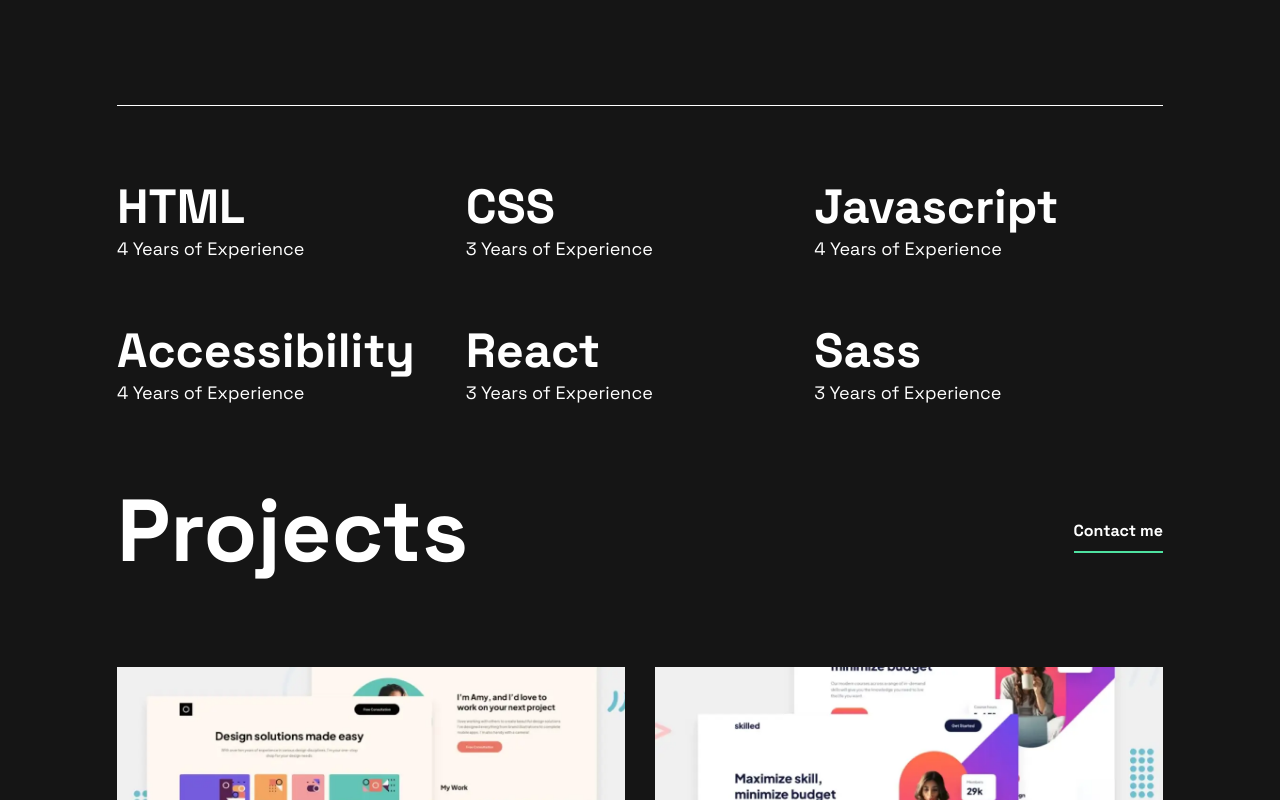
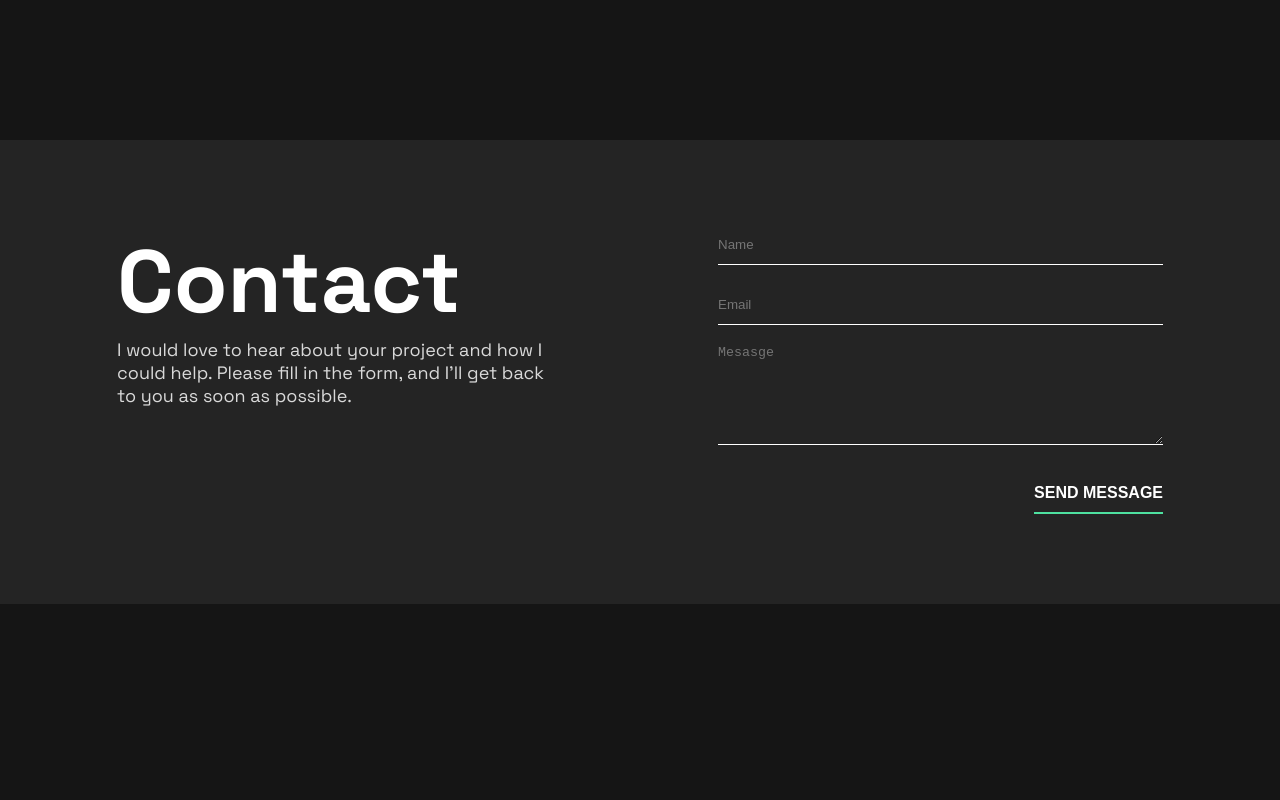
Before and after one commit to shane-brendon/porfolio-nextjs, a Next.js app: page / in a window 1280 px wide. Shown: the top 800 px of the page. Built offline with nearby package versions, Linux system fonts and the light colour scheme.

Commit message:
progress footer component

```diff
--- a/app/page.jsx
+++ b/app/page.jsx
@@ -4,10 +4,10 @@ import Footer from '@/src/components/Footer/Footer'
 
 export default function Home() {
   return (
-    <div className='container'>
-      <Skills />
-      <Projects />
+    <main>
+      {/* <Skills />
+      <Projects /> */}
       <Footer />
-    </div>
+    </main>
   )
 }
--- a/src/components/Footer/Footer.jsx
+++ b/src/components/Footer/Footer.jsx
@@ -1,10 +1,23 @@
 import './footer.scss'
+import ContactForm from '../Forms/ContactForm'
+import content from '../../data/data.json'
 
 const Footer = () => {
+  const data = content.footer
   return (
-    <div>
-      <h2>hello world</h2>
-    </div>
+    <footer id='footer'>
+      <div className='container'>
+        <div className='right'>
+          <h2 className='title'>{data.contact}</h2>
+          <span>
+            <p>{data.description}</p>
+          </span>
+        </div>
+        <div className='left'>
+          <ContactForm data={data} />
+        </div>
+      </div>
+    </footer>
   )
 }
 
--- a/src/components/Footer/footer.scss
+++ b/src/components/Footer/footer.scss
@@ -0,0 +1,57 @@
+footer {
+  background-color: $darkgrey;
+  margin-top: 140px;
+  padding-top: 85px;
+  .container {
+    display: flex;
+    justify-content: space-between;
+    padding-bottom: 90px;
+    > div {
+      width: max-content;
+    }
+    span p {
+      max-width: 445px;
+      font-size: 18px;
+    }
+    input,
+    textarea {
+      height: 40px;
+      margin-bottom: 20px;
+      color: $grey;
+      width: 445px;
+    }
+    textarea {
+      height: 100px;
+      margin-bottom: 32px;
+    }
+    .submit-btn {
+      display: flex;
+      justify-content: flex-end;
+    }
+  }
+
+  @media screen and (max-width: $tablet) {
+    margin-top: 100px;
+    padding-top: 60px;
+    .container {
+      flex-direction: column;
+      align-items: center;
+      gap: 30px;
+    }
+    .right {
+      text-align: center;
+    }
+  }
+  @media screen and (max-width: $mobile) {
+    margin-top: 80px;
+    .container {
+      input,
+      textarea {
+        width: 100%;
+      }
+      > div {
+        width: 100%;
+      }
+    }
+  }
+}
--- /dev/null
+++ b/src/components/Forms/ContactForm.jsx
@@ -0,0 +1,33 @@
+'use client'
+import BtnGreenBar from '@/src/lib/BtnGreenBar/BtnGreenBar'
+import './forms.scss'
+
+const ContactForm = ({ data }) => {
+  return (
+    <form id='contact-form'>
+      <div className='form--name'>
+        <label htmlFor='name'>{data.name}</label>
+        <input type='text' name='name' id='name' placeholder={data.name} />
+      </div>
+
+      <div className='form--email'>
+        <label htmlFor='email'>{data.email}</label>
+        <input type='email' name='email' id='email' placeholder={data.email} />
+      </div>
+
+      <div className='form--message'>
+        <label htmlFor='message'>{data.message}</label>
+        <textarea
+          name='message'
+          id='message'
+          placeholder={data.message}
+        ></textarea>
+      </div>
+      <div className='submit-btn'>
+        <BtnGreenBar type={'submit'} text={'SEND MESSAGE'} />
+      </div>
+    </form>
+  )
+}
+
+export default ContactForm
--- /dev/null
+++ b/src/components/Forms/forms.scss
@@ -0,0 +1,11 @@
+#contact-form {
+  label {
+    display: none;
+  }
+  input,
+  textarea {
+    background-color: transparent;
+    border: none;
+    border-bottom: 1px solid $white;
+  }
+}
--- a/src/components/Projects/Projects.jsx
+++ b/src/components/Projects/Projects.jsx
@@ -7,6 +7,7 @@ const Projects = () => {
   const { global, projects } = content
   return (
     <section id='project-component'>
+      <div className='container'>
         <div className='project-title'>
           <h2 className='title'>{projects.title}</h2>
           <BtnGreenBar text={global.contact.text} type={'link'} />
@@ -45,6 +46,7 @@ const Projects = () => {
             </div>
           ))}
         </div>
+      </div>
     </section>
   )
 }
--- a/src/components/Skills/Skills.jsx
+++ b/src/components/Skills/Skills.jsx
@@ -5,6 +5,7 @@ const Skills = () => {
   const { global, skills } = content
   return (
     <section id='skill-component'>
+      <div className='container'>
         <ul>
           {skills.map((skill, index) => (
             <li key={index}>
@@ -15,6 +16,7 @@ const Skills = () => {
             </li>
           ))}
         </ul>
+      </div>
     </section>
   )
 }
--- a/src/data/data.json
+++ b/src/data/data.json
@@ -159,6 +159,9 @@
   "footer": {
     "contact": "Contact",
     "description": "I would love to hear about your project and how I could help. Please fill in the form, and I’ll get back to you as soon as possible.",
-    "send": "Send message"
+    "send": "Send message",
+    "name": "Name",
+    "message": "Mesasge",
+    "email": "Email"
   }
 }
```
Lines whose indentation alone changed are shown as unchanged.
